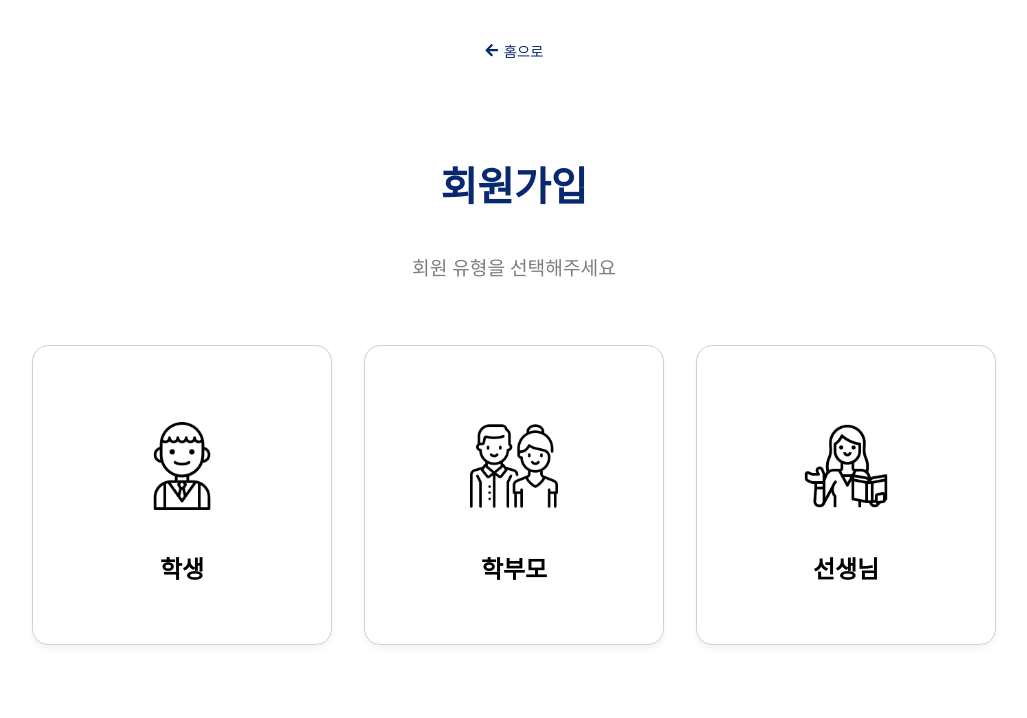
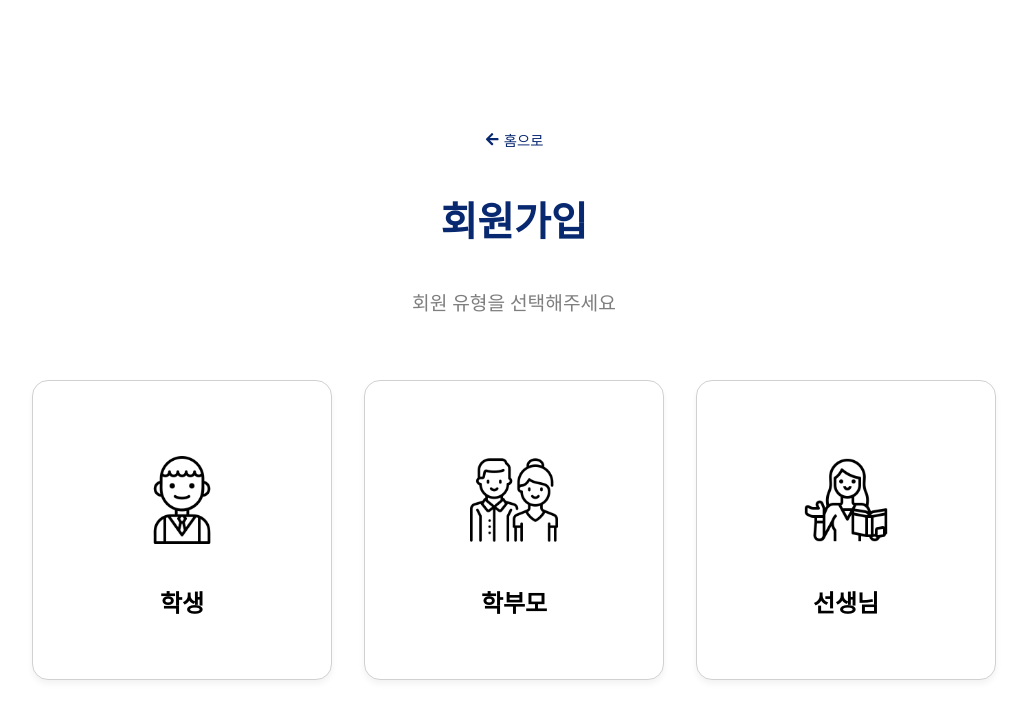
Before and after one commit to LSBeryl/logical-homepage, a Next.js app: page /signup in a window 1280 px wide. Shown: the top 718 px of the page, without its empty margins (126-1153 px from the left). Built offline with nearby package versions, Linux system fonts and the light colour scheme; no server answers; a web font is replaced by a local one.

Commit message:
fix: sector 5 관련 수정

```diff
--- a/src/app/(auth)/signup/form.jsx
+++ b/src/app/(auth)/signup/form.jsx
@@ -8,6 +8,8 @@ import { useEffect, useState } from "react";
 import Type from "./type";
 import supabase from "../../../supabase-client";
 import { useRouter } from "next/navigation";
+import Link from "next/link";
+import { FaArrowLeft } from "react-icons/fa";
 
 export default function Form({ type, setType }) {
   const [isTermAgreed, setIsTermAgreed] = useState(false);
@@ -247,6 +249,10 @@ export default function Form({ type, setType }) {
     <ThemeProvider theme={theme}>
       {type ? (
         <Wrapper>
+          <HomeButton onClick={() => router.push("/")}>
+            <FaArrowLeft />
+            홈으로
+          </HomeButton>
           <div>
             <Title>회원가입</Title>
             <SemiTitle>개인정보 수집 및 이용 동의</SemiTitle>
@@ -413,7 +419,7 @@ const Wrapper = styled.div`
   align-items: center;
   box-sizing: border-box;
   gap: 3rem;
-  padding: 5rem 0;
+  padding: 2rem 0;
   & > div {
     width: 50%;
     display: flex;
@@ -560,3 +566,27 @@ const SubmitCon = styled.div`
     font-size: 0.9rem;
   }
 `;
+
+const HomeButton = styled.div`
+  /* position: absolute;
+  top: 2rem;
+  left: 50%; */
+  /* transform: translateX(-50%); */
+  color: ${({ theme }) => theme.colors.primary};
+  font-size: 0.9rem;
+  display: flex;
+  align-items: center;
+  justify-content: center;
+  flex-direction: row !important;
+  gap: 0.3rem;
+  transition: all 0.2s ease;
+  padding: 0.5rem 1rem;
+  border-radius: 4px;
+  background: rgba(255, 255, 255, 0.9);
+  cursor: pointer;
+
+  &:hover {
+    color: ${({ theme }) => theme.colors.lightPrimary};
+    background: rgba(255, 255, 255, 1);
+  }
+`;
--- a/src/app/(auth)/signup/type.jsx
+++ b/src/app/(auth)/signup/type.jsx
@@ -205,14 +205,15 @@ const Label = styled.div`
 `;
 
 const HomeButton = styled.div`
-  position: absolute;
+  /* position: absolute;
   top: 2rem;
-  left: 50%;
-  transform: translateX(-50%);
+  left: 50%; */
+  /* transform: translateX(-50%); */
   color: ${({ theme }) => theme.colors.primary};
   font-size: 0.9rem;
   display: flex;
   align-items: center;
+  justify-content: center;
   gap: 0.3rem;
   transition: all 0.2s ease;
   padding: 0.5rem 1rem;
```
Also changed, not shown: src/app/(main)/Sector5.jsx (+26 -21 lines), src/app/(main)/page.jsx (+8 -8 lines).
